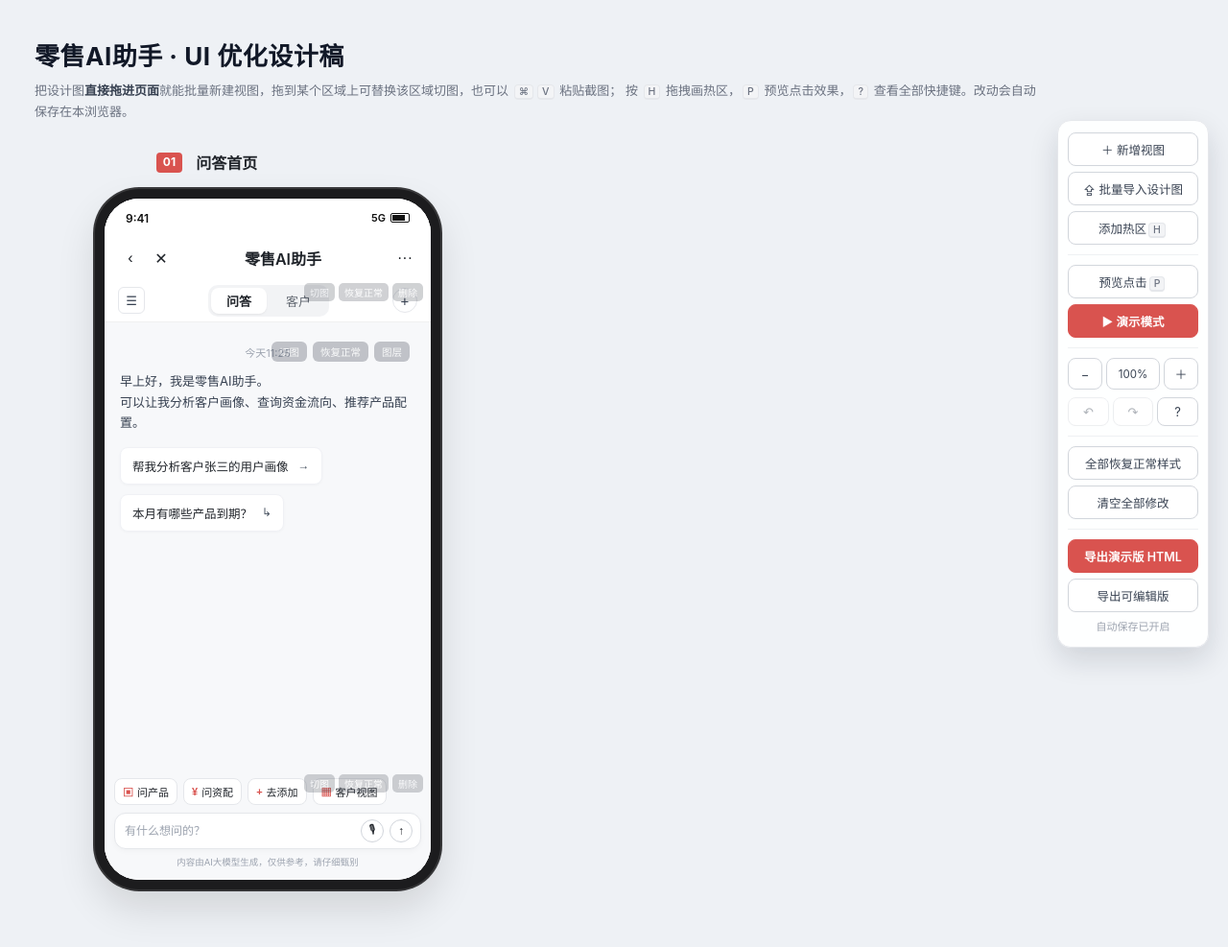
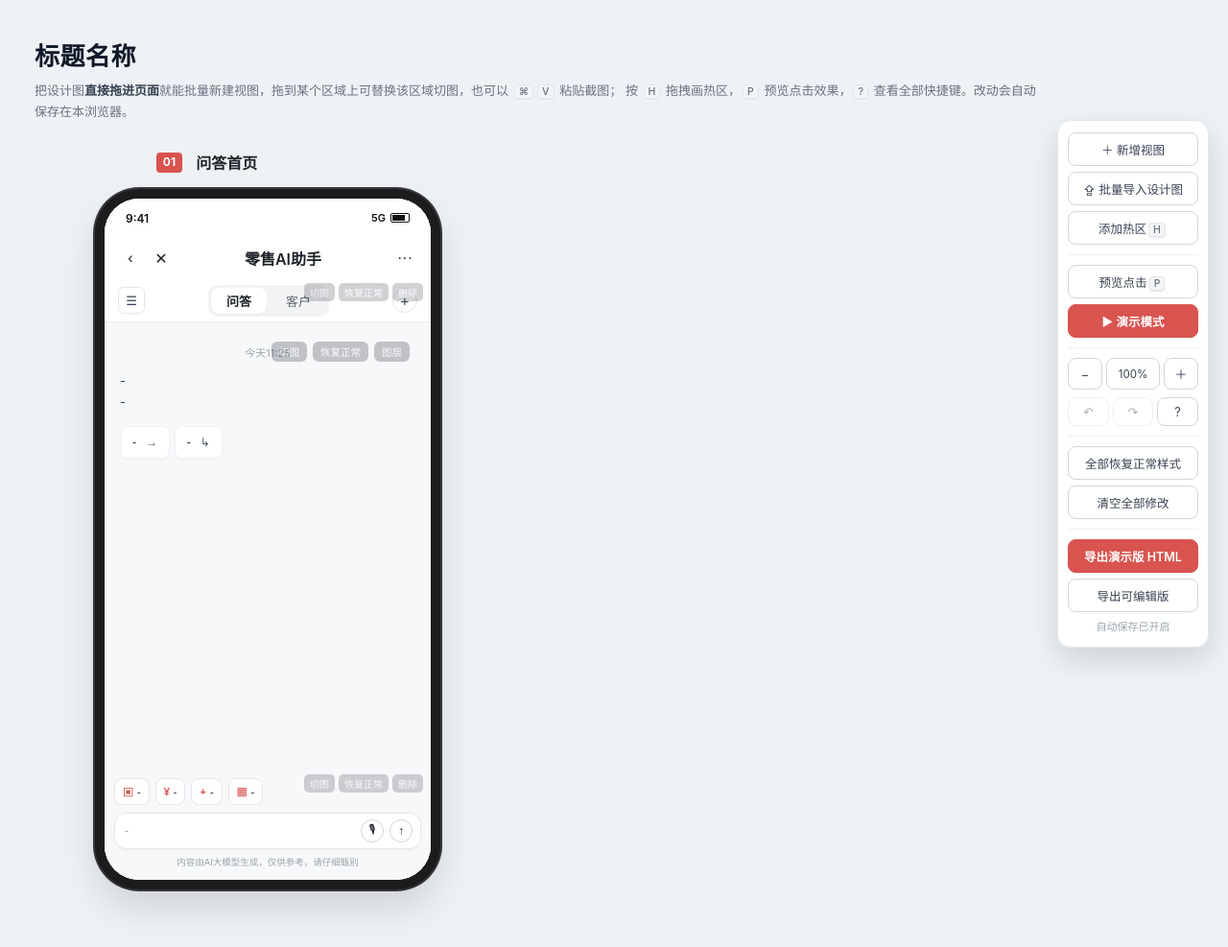
Before and after one commit to gogoclaire/ui-hotspot-tool, a plain HTML site: page index.html in a window 1280 px wide. Shown: the whole page at 96% size. Drawn offline with Linux system fonts and the light colour scheme.

Commit message:
Update UI text and button labels in index.html
隐藏文字信息

```diff
--- a/index.html
+++ b/index.html
@@ -985,7 +985,7 @@
   <div class="board">
     <div class="bh">
       <div>
-        <h1 id="boardTitle" contenteditable="true" spellcheck="false">零售AI助手 · UI 优化设计稿</h1>
+        <h1 id="boardTitle" contenteditable="true" spellcheck="false">标题名称</h1>
         <p class="bh-tip edit-only">
           把设计图<b>直接拖进页面</b>就能批量新建视图，拖到某个区域上可替换该区域切图，也可以 <kbd>⌘</kbd><kbd>V</kbd> 粘贴截图；
           按 <kbd>H</kbd> 拖拽画热区，<kbd>P</kbd> 预览点击效果，<kbd>?</kbd> 查看全部快捷键。改动会自动保存在本浏览器。
@@ -1217,15 +1217,15 @@
           <div class="hotspot-layer"></div>
           <div class="timestamp" style="margin-bottom: 12px;">今天11:25</div>
           <div class="welcome-text" style="margin-bottom: 14px;">
-            早上好，我是零售AI助手。<br />
-            可以让我分析客户画像、查询资金流向、推荐产品配置。
+           -<br />
+            -
           </div>
-          <button type="button" class="prompt-card" style="margin-bottom: 10px;" onclick="sendPromptFromCard(this, '帮我分析客户张三的用户画像')">
-            <span>帮我分析客户张三的用户画像</span>
+          <button type="button" class="prompt-card" style="margin-bottom: 10px;" onclick="sendPromptFromCard(this, '-')">
+            <span>-</span>
             <span class="enter-icon">→</span>
           </button>
-          <button type="button" class="prompt-card" onclick="sendPromptFromCard(this, '本月有哪些产品到期？')">
-            <span>本月有哪些产品到期？</span>
+          <button type="button" class="prompt-card" onclick="sendPromptFromCard(this, '-')">
+            <span>-</span>
             <span class="enter-icon">↳</span>
           </button>
         </div>
@@ -1240,13 +1240,13 @@
         <div class="dom-content">
           <div class="hotspot-layer"></div>
           <div class="quick-pills">
-            <button type="button" class="pill" onclick="fillQuickPill(this, '问产品：')"><i>▣</i> 问产品</button>
-            <button type="button" class="pill" onclick="fillQuickPill(this, '问资配：')"><i>¥</i> 问资配</button>
-            <button type="button" class="pill" onclick="fillQuickPill(this, '去添加：')"><i>+</i> 去添加</button>
-            <button type="button" class="pill" onclick="fillQuickPill(this, '客户视图：')"><i>▦</i> 客户视图</button>
+            <button type="button" class="pill" onclick="fillQuickPill(this, '问产品：')"><i>▣</i> -</button>
+            <button type="button" class="pill" onclick="fillQuickPill(this, '问资配：')"><i>¥</i> -</button>
+            <button type="button" class="pill" onclick="fillQuickPill(this, '去添加：')"><i>+</i> -</button>
+            <button type="button" class="pill" onclick="fillQuickPill(this, '客户视图：')"><i>▦</i> -</button>
           </div>
           <div class="input-box">
-            <input class="chat-input" type="text" placeholder="有什么想问的？" onkeydown="handleInputKey(event, this)" />
+            <input class="chat-input" type="text" placeholder="-" onkeydown="handleInputKey(event, this)" />
             <div class="input-actions">
               <button type="button" class="circle-btn" title="语音输入">🎙</button>
               <button type="button" class="circle-btn send-btn" title="发送" onclick="submitComposerInput(this)">↑</button>
```
